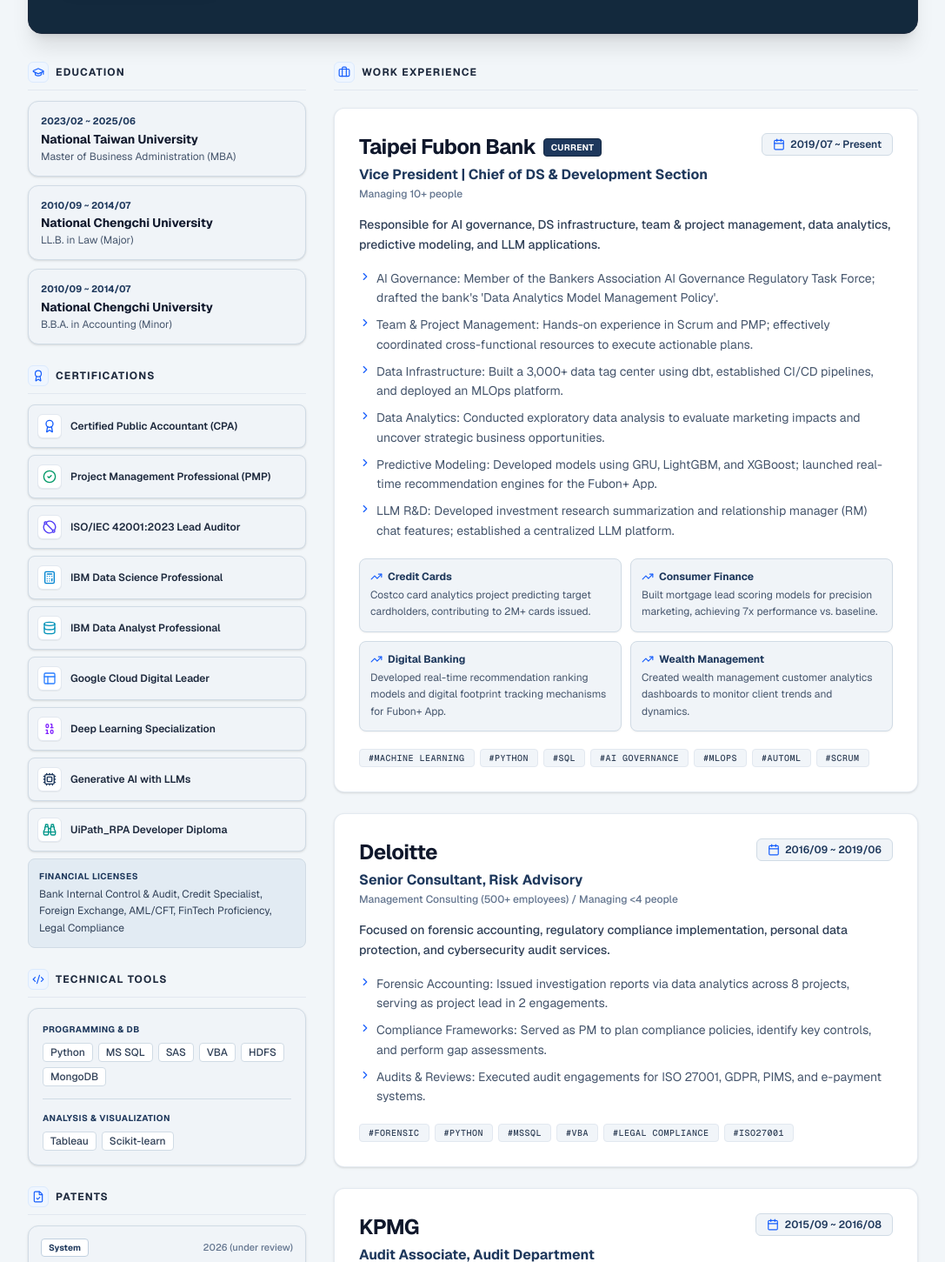
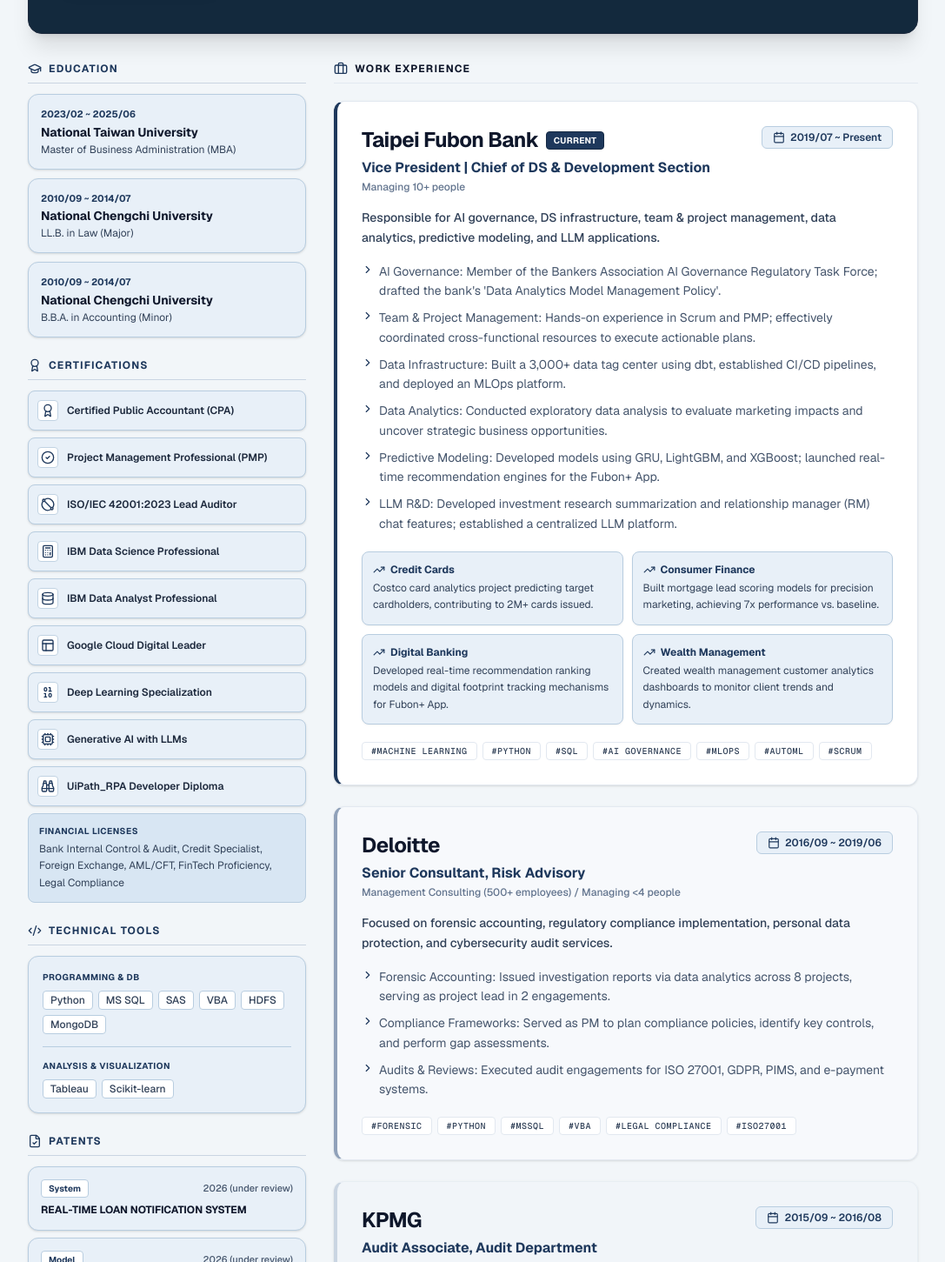
Before and after one commit to AlbertJLiu/resume_albert_eng, a Next.js app: page / in a window 1280 px wide. Shown: the part 279-1730 px from the top of the page at 87% size, without its empty margins (96-1183 px from the left). Built offline with nearby package versions, Linux system fonts and the light colour scheme.

Commit message:
update color version 17

```diff
--- a/app/page.js
+++ b/app/page.js
@@ -118,17 +118,17 @@
     }
   ];
 
-  // Certifications 點綴藍色調 Icon
+  // Certifications：Icon 顏色統一為沉穩鋼藍 (#1e385c)
   const certificates = [
-    { title: "Certified Public Accountant (CPA)", icon: <Award className="w-4 h-4 text-blue-600" /> },
-    { title: "Project Management Professional (PMP)", icon: <CheckCircle2 className="w-4 h-4 text-emerald-600" /> },
-    { title: "ISO/IEC 42001:2023 Lead Auditor", icon: <Diameter className="w-4 h-4 text-indigo-600" /> },
-    { title: "IBM Data Science Professional", icon: <Calculator className="w-4 h-4 text-sky-600" /> },
-    { title: "IBM Data Analyst Professional", icon: <Database className="w-4 h-4 text-cyan-600" /> },
-    { title: "Google Cloud Digital Leader", icon: <Layout className="w-4 h-4 text-blue-500" /> },
-    { title: "Deep Learning Specialization", icon: <Binary className="w-4 h-4 text-violet-600" /> },
+    { title: "Certified Public Accountant (CPA)", icon: <Award className="w-4 h-4 text-[#1e385c]" /> },
+    { title: "Project Management Professional (PMP)", icon: <CheckCircle2 className="w-4 h-4 text-[#1e385c]" /> },
+    { title: "ISO/IEC 42001:2023 Lead Auditor", icon: <Diameter className="w-4 h-4 text-[#1e385c]" /> },
+    { title: "IBM Data Science Professional", icon: <Calculator className="w-4 h-4 text-[#1e385c]" /> },
+    { title: "IBM Data Analyst Professional", icon: <Database className="w-4 h-4 text-[#1e385c]" /> },
+    { title: "Google Cloud Digital Leader", icon: <Layout className="w-4 h-4 text-[#1e385c]" /> },
+    { title: "Deep Learning Specialization", icon: <Binary className="w-4 h-4 text-[#1e385c]" /> },
     { title: "Generative AI with LLMs", icon: <Cpu className="w-4 h-4 text-[#1e385c]" /> },
-    { title: "UiPath_RPA Developer Diploma", icon: <Binoculars className="w-4 h-4 text-teal-600" /> }
+    { title: "UiPath_RPA Developer Diploma", icon: <Binoculars className="w-4 h-4 text-[#1e385c]" /> }
   ];
 
   return (
@@ -162,16 +162,16 @@
 
               <div className="grid grid-cols-1 sm:grid-cols-2 gap-2.5 mt-5 text-xs md:text-sm text-slate-300 font-medium">
                 <div className="flex items-center justify-center md:justify-start">
-                  <Briefcase className="w-4 h-4 mr-2 text-sky-400 shrink-0" /> 11~12 Years of Experience
+                  <Briefcase className="w-4 h-4 mr-2 text-slate-300 shrink-0" /> 11~12 Years of Experience
                 </div>
                 <div className="flex items-center justify-center md:justify-start">
-                  <MapPin className="w-4 h-4 mr-2 text-sky-400 shrink-0" /> Daan Dist., Taipei City, Taiwan
+                  <MapPin className="w-4 h-4 mr-2 text-slate-300 shrink-0" /> Daan Dist., Taipei City, Taiwan
                 </div>
                 <div className="flex items-center justify-center md:justify-start">
-                  <Mail className="w-4 h-4 mr-2 text-sky-400 shrink-0" /> albertliu141@gmail.com
+                  <Mail className="w-4 h-4 mr-2 text-slate-300 shrink-0" /> albertliu141@gmail.com
                 </div>
                 <div className="flex items-center justify-center md:justify-start">
-                  <ShieldCheck className="w-4 h-4 mr-2 text-sky-400 shrink-0" /> CPA | PMP | IBM DS | AI Application Planner
+                  <ShieldCheck className="w-4 h-4 mr-2 text-slate-300 shrink-0" /> CPA | PMP | IBM DS | AI Application Planner
                 </div>
               </div>
 
@@ -190,23 +190,20 @@
         {/* 雙欄架構 (1/3 左欄 + 2/3 右欄) */}
         <div className="grid grid-cols-1 lg:grid-cols-3 gap-8">
 
-          {/* 左側欄位 (1/3 寬度) */}
+          {/* 左側欄位 (1/3 寬度): 使用加深顯眼的經典灰藍色 (#e8f0f8)，明確與背景拉開對比 */}
           <div className="lg:col-span-1 space-y-6">
 
             {/* Education */}
             <section>
-              <h2 className="text-xs font-bold uppercase tracking-widest text-slate-800 mb-3 flex items-center border-b border-slate-200 pb-2">
-                <div className="w-6 h-6 rounded-md bg-blue-50 border border-blue-100 flex items-center justify-center mr-2 shrink-0">
-                  <GraduationCap className="w-3.5 h-3.5 text-blue-600" />
-                </div>
-                Education
+              <h2 className="text-xs font-bold uppercase tracking-widest text-[#1e385c] mb-3 flex items-center border-b border-slate-300 pb-2">
+                <GraduationCap className="w-4 h-4 mr-2 text-[#1e385c]" /> Education
               </h2>
               <div className="space-y-2.5">
                 {education.map((edu, i) => (
-                  <div key={i} className="p-3.5 rounded-xl border border-[#d0dbe5] bg-[#f0f4f8] shadow-sm hover:border-[#1e385c]/40 transition-colors">
+                  <div key={i} className="p-3.5 rounded-xl border border-[#b8cde0] bg-[#e8f0f8] shadow-sm hover:border-[#1e385c]/60 transition-colors">
                     <p className="text-[11px] font-bold text-[#1e385c] mb-0.5">{edu.period}</p>
                     <h3 className="font-bold text-slate-900 text-xs md:text-sm">{edu.school}</h3>
-                    <p className="text-xs text-slate-600 mt-0.5">{edu.degree}</p>
+                    <p className="text-xs text-slate-700 mt-0.5">{edu.degree}</p>
                   </div>
                 ))}
               </div>
@@ -214,22 +211,19 @@
 
             {/* Certifications */}
             <section>
-              <h2 className="text-xs font-bold uppercase tracking-widest text-slate-800 mb-3 flex items-center border-b border-slate-200 pb-2">
-                <div className="w-6 h-6 rounded-md bg-blue-50 border border-blue-100 flex items-center justify-center mr-2 shrink-0">
-                  <Award className="w-3.5 h-3.5 text-blue-600" />
-                </div>
-                Certifications
+              <h2 className="text-xs font-bold uppercase tracking-widest text-[#1e385c] mb-3 flex items-center border-b border-slate-300 pb-2">
+                <Award className="w-4 h-4 mr-2 text-[#1e385c]" /> Certifications
               </h2>
               <div className="space-y-2">
                 {certificates.map((cert, i) => (
-                  <div key={i} className="flex items-center p-2.5 bg-[#f0f4f8] rounded-lg border border-[#d0dbe5] shadow-sm hover:border-[#1e385c]/40 transition-colors">
-                    <div className="w-7 h-7 rounded-md bg-white border border-slate-200 flex items-center justify-center shrink-0 mr-2.5 shadow-2xs">
+                  <div key={i} className="flex items-center p-2.5 bg-[#e8f0f8] rounded-lg border border-[#b8cde0] shadow-sm hover:border-[#1e385c]/60 transition-colors">
+                    <div className="w-6 h-6 rounded bg-white border border-[#c1d3e3] flex items-center justify-center shrink-0 mr-2.5">
                       {cert.icon}
                     </div>
                     <span className="text-xs font-semibold text-slate-800">{cert.title}</span>
                   </div>
                 ))}
-                <div className="p-3 bg-[#e2ebf3] rounded-lg border border-[#d0dbe5]">
+                <div className="p-3 bg-[#d8e6f3] rounded-lg border border-[#b8cde0]">
                   <p className="text-[10px] text-[#1e385c] font-bold uppercase tracking-wider mb-1">Financial Licenses</p>
                   <p className="text-xs text-slate-700 leading-relaxed">Bank Internal Control & Audit, Credit Specialist, Foreign Exchange, AML/CFT, FinTech Proficiency, Legal Compliance</p>
                 </div>
@@ -238,27 +232,24 @@
 
             {/* Technical Tools */}
             <section>
-              <h2 className="text-xs font-bold uppercase tracking-widest text-slate-800 mb-3 flex items-center border-b border-slate-200 pb-2">
-                <div className="w-6 h-6 rounded-md bg-blue-50 border border-blue-100 flex items-center justify-center mr-2 shrink-0">
-                  <Code2 className="w-3.5 h-3.5 text-blue-600" />
-                </div>
-                Technical Tools
+              <h2 className="text-xs font-bold uppercase tracking-widest text-[#1e385c] mb-3 flex items-center border-b border-slate-300 pb-2">
+                <Code2 className="w-4 h-4 mr-2 text-[#1e385c]" /> Technical Tools
               </h2>
-              <div className="bg-[#f0f4f8] p-4 rounded-xl border border-[#d0dbe5] shadow-sm space-y-3.5">
+              <div className="bg-[#e8f0f8] p-4 rounded-xl border border-[#b8cde0] shadow-sm space-y-3.5">
                 <div>
                   <p className="text-[10px] font-bold text-[#1e385c] uppercase mb-2 tracking-wider">Programming & DB</p>
                   <div className="flex flex-wrap gap-1.5">
                     {["Python", "MS SQL", "SAS", "VBA", "HDFS", "MongoDB"].map(t => (
-                      <span key={t} className="px-2 py-0.5 bg-white border border-[#d0dbe5] rounded text-xs font-medium text-slate-700">{t}</span>
+                      <span key={t} className="px-2 py-0.5 bg-white border border-[#b8cde0] rounded text-xs font-medium text-slate-700">{t}</span>
                     ))}
                   </div>
                 </div>
-                <hr className="border-[#d0dbe5]" />
+                <hr className="border-[#b8cde0]" />
                 <div>
                   <p className="text-[10px] font-bold text-[#1e385c] uppercase mb-2 tracking-wider">Analysis & Visualization</p>
                   <div className="flex flex-wrap gap-1.5">
                     {["Tableau", "Scikit-learn"].map(t => (
-                      <span key={t} className="px-2 py-0.5 bg-white border border-[#d0dbe5] rounded text-xs font-medium text-slate-700">{t}</span>
+                      <span key={t} className="px-2 py-0.5 bg-white border border-[#b8cde0] rounded text-xs font-medium text-slate-700">{t}</span>
                     ))}
                   </div>
                 </div>
@@ -267,20 +258,17 @@
 
             {/* Patents Section */}
             <section>
-              <h2 className="text-xs font-bold uppercase tracking-widest text-slate-800 mb-3 flex items-center border-b border-slate-200 pb-2">
-                <div className="w-6 h-6 rounded-md bg-blue-50 border border-blue-100 flex items-center justify-center mr-2 shrink-0">
-                  <FileCheck className="w-3.5 h-3.5 text-blue-600" />
-                </div>
-                Patents
+              <h2 className="text-xs font-bold uppercase tracking-widest text-[#1e385c] mb-3 flex items-center border-b border-slate-300 pb-2">
+                <FileCheck className="w-4 h-4 mr-2 text-[#1e385c]" /> Patents
               </h2>
               <div className="space-y-2">
                 {patents.map((item, i) => (
-                  <div key={i} className="bg-[#f0f4f8] p-3.5 rounded-xl border border-[#d0dbe5] shadow-sm hover:border-[#1e385c]/40 transition-colors">
+                  <div key={i} className="bg-[#e8f0f8] p-3.5 rounded-xl border border-[#b8cde0] shadow-sm hover:border-[#1e385c]/60 transition-colors">
                     <div className="flex items-center justify-between mb-1.5">
-                      <span className="text-[10px] font-bold bg-white text-[#1e385c] px-2 py-0.5 rounded border border-[#c1d1e0]">
+                      <span className="text-[10px] font-bold bg-white text-[#1e385c] px-2 py-0.5 rounded border border-[#b8cde0]">
                         {item.type}
                       </span>
-                      <span className="text-[11px] text-slate-500 font-medium">{item.year}</span>
+                      <span className="text-[11px] text-slate-600 font-medium">{item.year}</span>
                     </div>
                     <h3 className="font-bold text-slate-900 text-xs leading-snug">{item.title}</h3>
                   </div>
@@ -290,24 +278,30 @@
 
           </div>
 
-          {/* 右側欄位 (2/3 寬度): 統一的典雅白底與鋼藍色系卡片 */}
+          {/* 右側欄位 (2/3 寬度): 具漸層層次感的工作經歷卡片 */}
           <div className="lg:col-span-2 space-y-8">
 
             {/* Work Experience */}
             <section>
-              <h2 className="text-xs font-bold uppercase tracking-widest text-slate-800 mb-5 flex items-center border-b border-slate-200 pb-2">
-                <div className="w-6 h-6 rounded-md bg-blue-50 border border-blue-100 flex items-center justify-center mr-2 shrink-0">
-                  <Briefcase className="w-3.5 h-3.5 text-blue-600" />
-                </div>
-                Work Experience
+              <h2 className="text-xs font-bold uppercase tracking-widest text-slate-900 mb-5 flex items-center border-b border-slate-200 pb-2">
+                <Briefcase className="w-4 h-4 mr-2 text-[#1e385c]" /> Work Experience
               </h2>
               <div className="space-y-6">
                 {experiences.map((exp, idx) => {
                   const isLatest = idx === 0;
+                  const isSecond = idx === 1;
 
                   return (
-                    <div key={idx} className="bg-white p-6 md:p-7 rounded-xl border border-slate-200/90 shadow-sm hover:border-slate-300 transition-colors">
-
+                    <div
+                      key={idx}
+                      className={`p-6 md:p-7 rounded-xl border shadow-sm transition-all ${
+                        isLatest
+                          ? 'bg-white border-slate-200 border-l-4 border-l-[#1e385c] shadow-md' // 1. 最新經歷：純白底 + 鋼藍粗邊條 (最亮眼)
+                          : isSecond
+                            ? 'bg-slate-50/90 border-slate-200/90 border-l-4 border-l-slate-400' // 2. 次要經歷：薄灰底 + 中灰邊條 (中等)
+                            : 'bg-slate-100/60 border-slate-200/60 border-l-4 border-l-slate-300' // 3. 早期經歷：微淡灰底 + 淺灰邊條 (最淡)
+                      }`}
+                    >
                       <div className="flex flex-col md:flex-row justify-between items-start gap-2 mb-4">
                         <div className="min-w-0 flex-1">
                           <div className="flex items-center gap-2">
@@ -326,8 +320,8 @@
                           <p className="text-xs text-slate-500 font-medium mt-0.5">{exp.size}</p>
                         </div>
 
-                        <div className="px-3 py-1 bg-[#f0f4f8] text-[#1e385c] rounded-md text-xs font-semibold flex items-center whitespace-nowrap shrink-0 border border-[#d0dbe5]">
-                          <Calendar className="w-3.5 h-3.5 mr-1.5 shrink-0 text-blue-600" /> {exp.period}
+                        <div className="px-3 py-1 bg-[#e8f0f8] text-[#1e385c] rounded-md text-xs font-semibold flex items-center whitespace-nowrap shrink-0 border border-[#b8cde0]">
+                          <Calendar className="w-3.5 h-3.5 mr-1.5 shrink-0 text-[#1e385c]" /> {exp.period}
                         </div>
                       </div>
 
@@ -336,7 +330,7 @@
                       <ul className="space-y-2 mb-5">
                         {exp.details.map((detail, dIdx) => (
                           <li key={dIdx} className="flex text-xs md:text-sm text-slate-600 leading-relaxed">
-                            <ChevronRight className="w-3.5 h-3.5 text-blue-600 mr-1.5 shrink-0 mt-0.5" />
+                            <ChevronRight className="w-3.5 h-3.5 text-[#1e385c] mr-1.5 shrink-0 mt-0.5" />
                             <span>{detail}</span>
                           </li>
                         ))}
@@ -345,11 +339,11 @@
                       {exp.projects && (
                         <div className="grid grid-cols-1 md:grid-cols-2 gap-2.5 mb-5">
                           {exp.projects.map((proj, pIdx) => (
-                            <div key={pIdx} className="bg-[#f0f4f8] p-3 rounded-lg border border-[#d0dbe5] shadow-xs">
+                            <div key={pIdx} className="bg-[#e8f0f8] p-3 rounded-lg border border-[#b8cde0] shadow-xs">
                               <p className="font-bold text-[#1e385c] text-xs flex items-center">
-                                <TrendingUp className="w-3.5 h-3.5 mr-1.5 text-blue-600" /> {proj.name}
+                                <TrendingUp className="w-3.5 h-3.5 mr-1.5 text-[#1e385c]" /> {proj.name}
                               </p>
-                              <p className="text-xs text-slate-600 mt-1 leading-relaxed">{proj.desc}</p>
+                              <p className="text-xs text-slate-700 mt-1 leading-relaxed">{proj.desc}</p>
                             </div>
                           ))}
                         </div>
@@ -357,7 +351,7 @@
 
                       <div className="flex flex-wrap gap-1.5">
                         {exp.tags.map(tag => (
-                          <span key={tag} className="text-[10px] bg-slate-100 text-slate-700 px-2.5 py-0.5 rounded font-mono font-medium uppercase tracking-wider border border-slate-200">
+                          <span key={tag} className="text-[10px] bg-white text-slate-700 px-2.5 py-0.5 rounded font-mono font-medium uppercase tracking-wider border border-slate-200">
                             #{tag}
                           </span>
                         ))}
```
